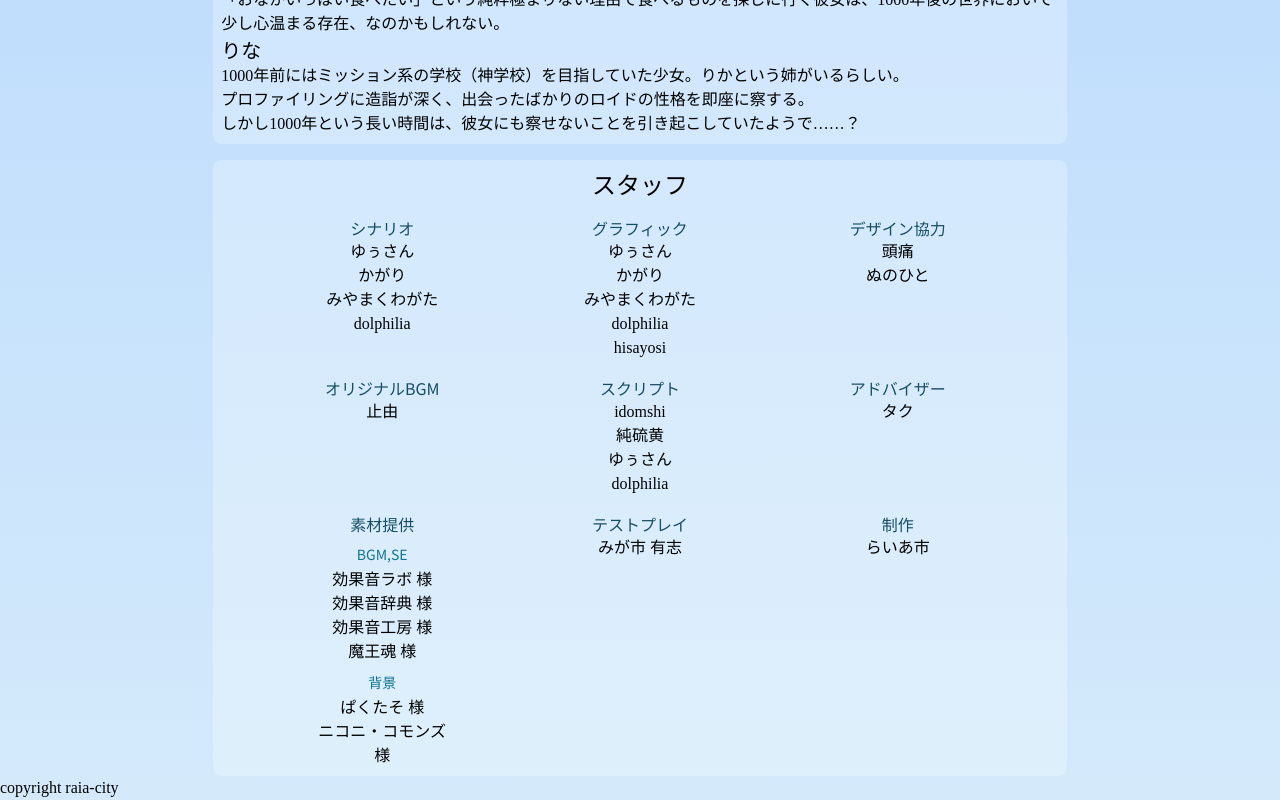
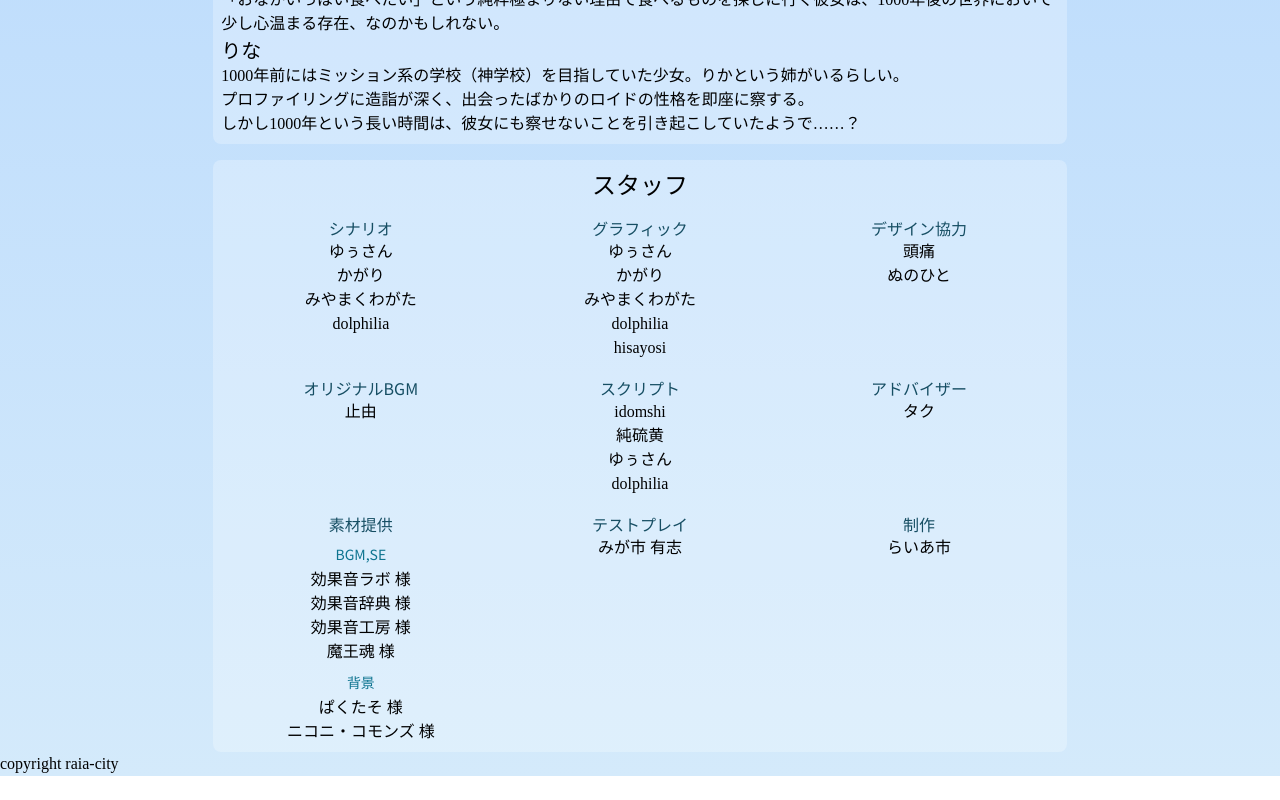
Before and after one commit to migacity/game-landing, a Vue app: page / in a window 1280 px wide. Shown: the part 1996-2796 px from the top of the page. After the commit the page ends 2772 px from the top, so only its background shows below. Built offline with nearby package versions, Linux system fonts and the light colour scheme.

Commit message:
リストインデント用のマージンはもういらない。

```diff
--- a/src/App.vue
+++ b/src/App.vue
@@ -258,10 +258,6 @@ h4 {
   @apply h-64 bg-local bg-bottom bg-cover lg:h-80 xl:h-96;
 }
 
-ul {
-  @apply mx-8;
-}
-
 .stafflist {
   @apply text-xl flex flex-row flex-wrap;
   text-align: center;
```
